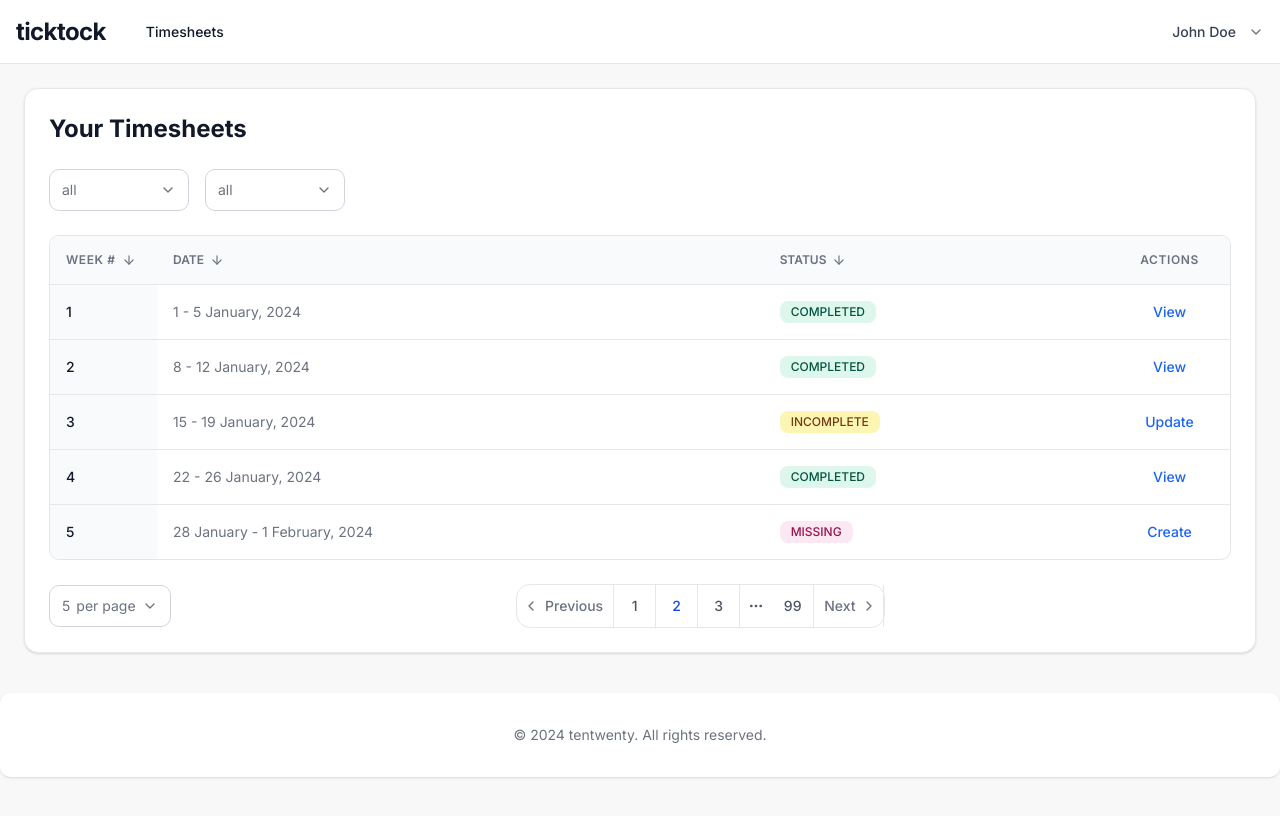
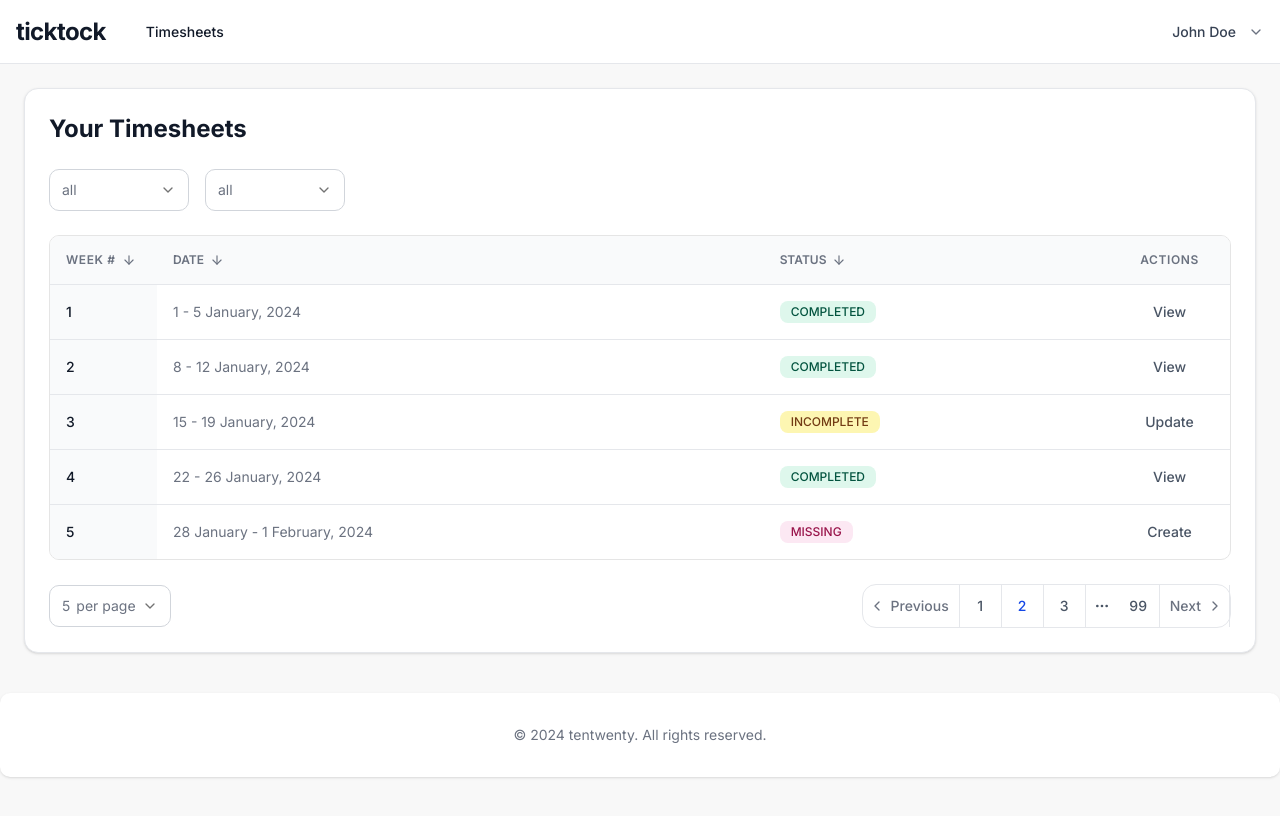
Before and after one commit to vipin23-sourse/ticktock, a Next.js app: page /dashboard in a window 1280 px wide. Shown: the top 816 px of the page. Built offline with nearby package versions, Linux system fonts and the light colour scheme.

Commit message:
pagination style fixed

```diff
--- a/src/app/(dashboard)/dashboard/page.tsx
+++ b/src/app/(dashboard)/dashboard/page.tsx
@@ -176,7 +176,7 @@ export default function DashboardPage() {
                     <TableCell className="text-center">
                       <Link
                         href={`/dashboard/${row.id}`}
-                        className="text-primary hover:text-primary/80 font-medium text-sm transition-colors"
+                        className="text-primary-600 hover:text-primary/80 font-medium text-sm transition-colors"
                       >
                         {row.action}
                       </Link>
@@ -207,7 +207,7 @@ export default function DashboardPage() {
             </Select>
           </div>
 
-          <Pagination className="sm:justify-end sm:ml-auto mr-auto ml-0">
+          <Pagination className="sm:justify-end sm:ml-auto mr-auto sm:mr-0 ml-0">
             <PaginationContent>
               <PaginationItem><PaginationPrevious href="#" className="text-gray-500" /></PaginationItem>
               <PaginationItem><PaginationLink href="#">1</PaginationLink></PaginationItem>
```
